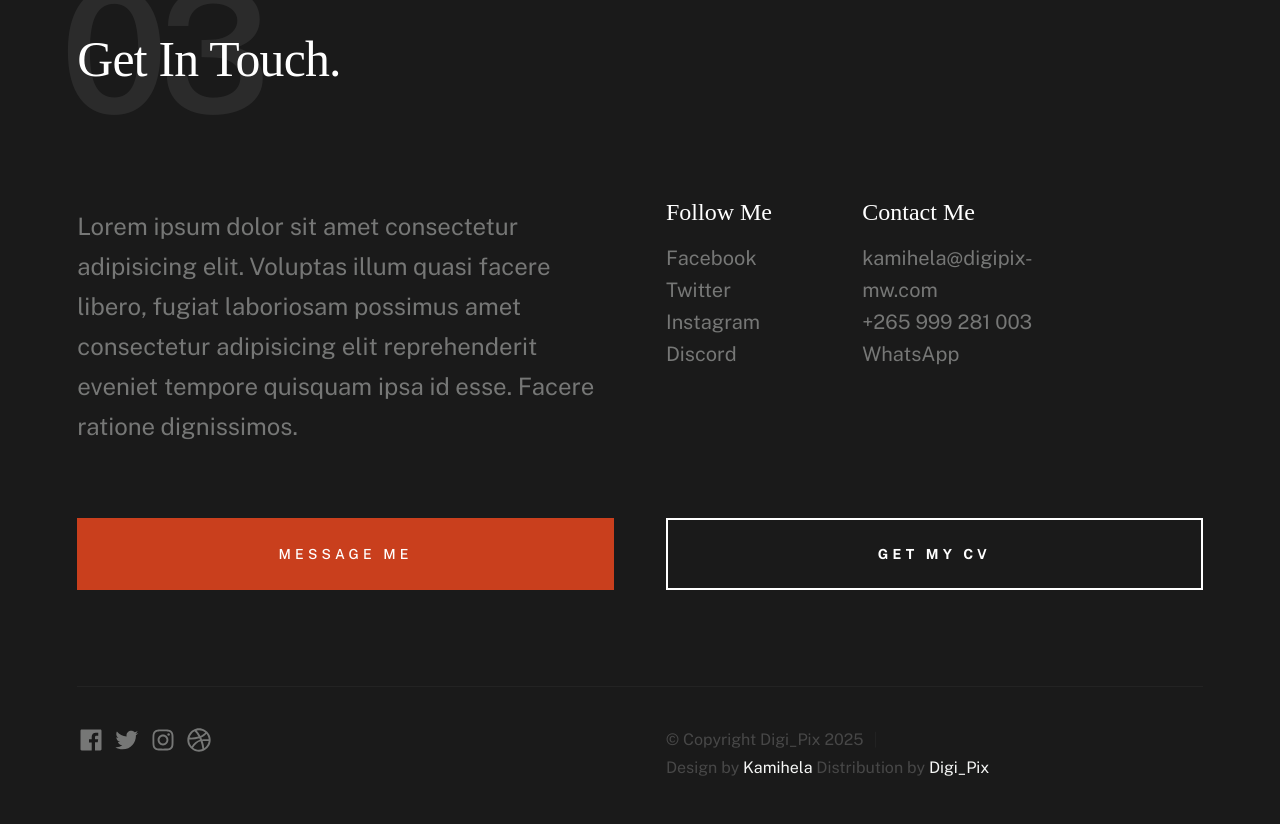
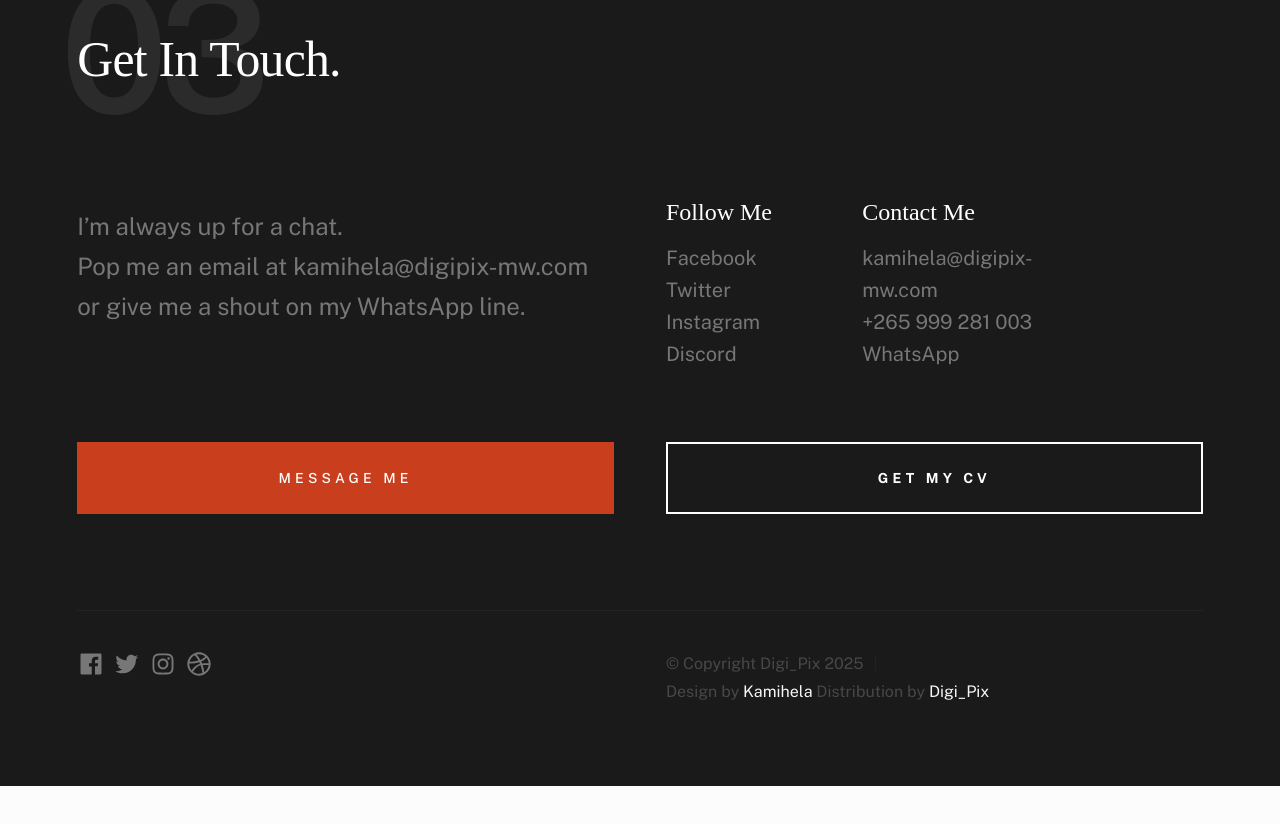
Before and after one commit to DigiPixMW/kamihela, a plain HTML site: page index.html in a window 1280 px wide. Shown: the part 3457-4281 px from the top of the page. After the commit the page ends 4243 px from the top, so only its background shows below. Drawn offline with nearby package versions, Linux system fonts and the light colour scheme; a web font is replaced by a local one.

Commit message:
Update index.html

```diff
--- a/index.html
+++ b/index.html
@@ -561,8 +561,10 @@
 
                 <div class="column xl-6 md-12 s-footer__block s-footer__about">
                     <p class="attention-getter">
-                    Lorem ipsum dolor sit amet consectetur adipisicing elit. Voluptas illum quasi facere libero,
-                    fugiat laboriosam possimus amet consectetur adipisicing elit reprehenderit eveniet tempore quisquam ipsa id esse. Facere ratione dignissimos.
+                    I’m always up for a chat.
+                    <br>
+                    Pop me an email at kamihela@digipix-mw.com<br>
+                    or give me a shout on my WhatsApp line.
                     </p>
                 </div> <!-- end section-footer__about -->
 
```
